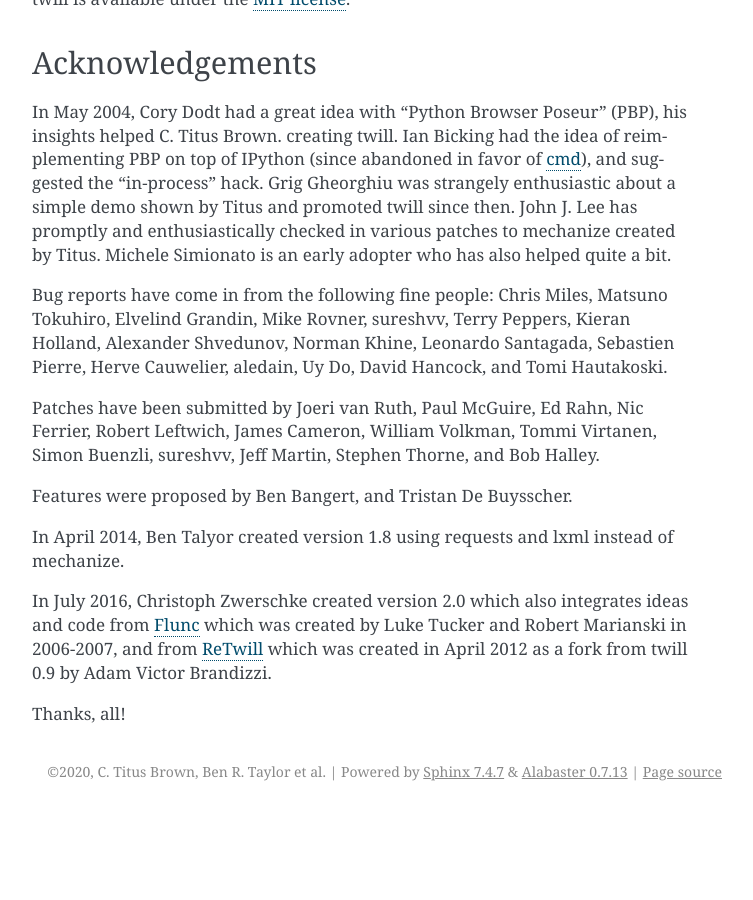
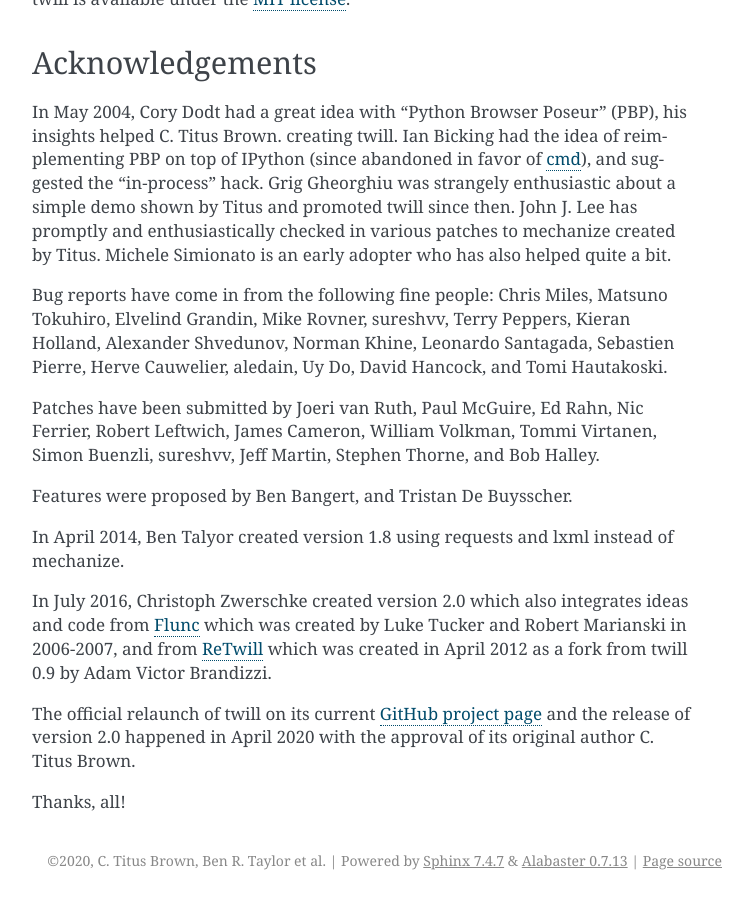
Before and after one commit to ctb/twill-legacy, a Sphinx documentation site: the page built from docs/overview.rst, in a window 1280 px wide and 900 px high, scrolled down 1484 px. Shown: the whole window, without its empty margins (388-1141 px from the left). Built offline with Sphinx 7.4.7, drawn with Linux system fonts in a browser that asks for light colours; before the commit the page ends 2295 px from its top, so only the background shows below that.

```diff
--- a/docs/conf.py
+++ b/docs/conf.py
@@ -22,7 +22,7 @@ copyright = '2020, C. Titus Brown, Ben R. Taylor et al'
 author = 'C. Titus Brown, Ben R. Taylor et al'
 
 # The full version, including alpha/beta/rc tags
-release = '2.0'
+version = release = '2.0'
 
 
 # -- General configuration ---------------------------------------------------
--- a/docs/overview.rst
+++ b/docs/overview.rst
@@ -109,6 +109,10 @@ integrates ideas and code from Flunc_ which was created by Luke Tucker
 and Robert Marianski in 2006-2007, and from ReTwill_ which was created
 in April 2012 as a fork from twill 0.9 by Adam Victor Brandizzi.
 
+The official relaunch of twill on its current `GitHub project page`_
+and the release of version 2.0 happened in April 2020 with the approval
+of its original author C. Titus Brown.
+
 Thanks, all!
 
 .. _GitHub project page: https://github.com/twill-tools/twill
--- a/twill/__init__.py
+++ b/twill/__init__.py
@@ -20,7 +20,7 @@ import logging
 import sys
 import os.path
 
-__version__ = '2.0.dev'
+__version__ = '2.0'
 
 __url__ = 'https://github.com/twill-tools/twill'
 __download_url__ = 'https://pypi.org/project/twill/'
```
Also changed, not shown: README.md (+4 -2 lines), .bumpversion.cfg.
